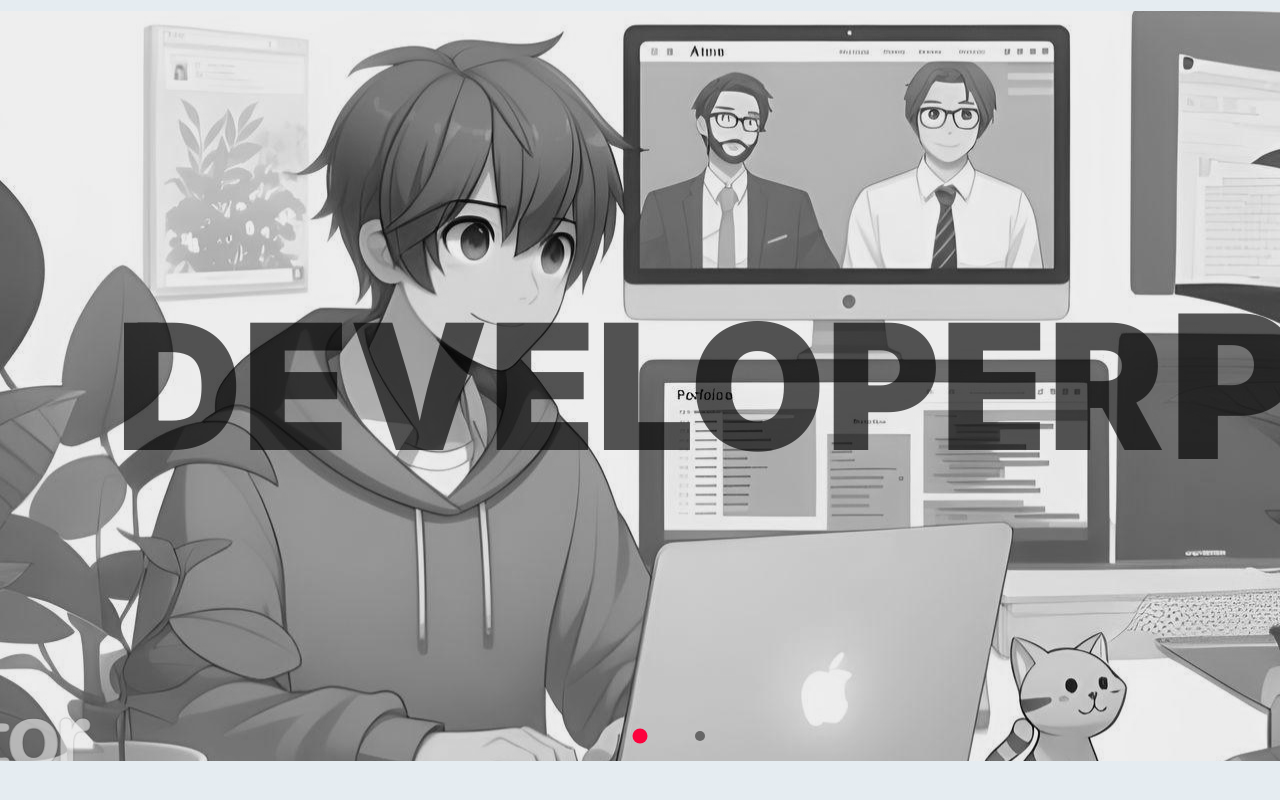
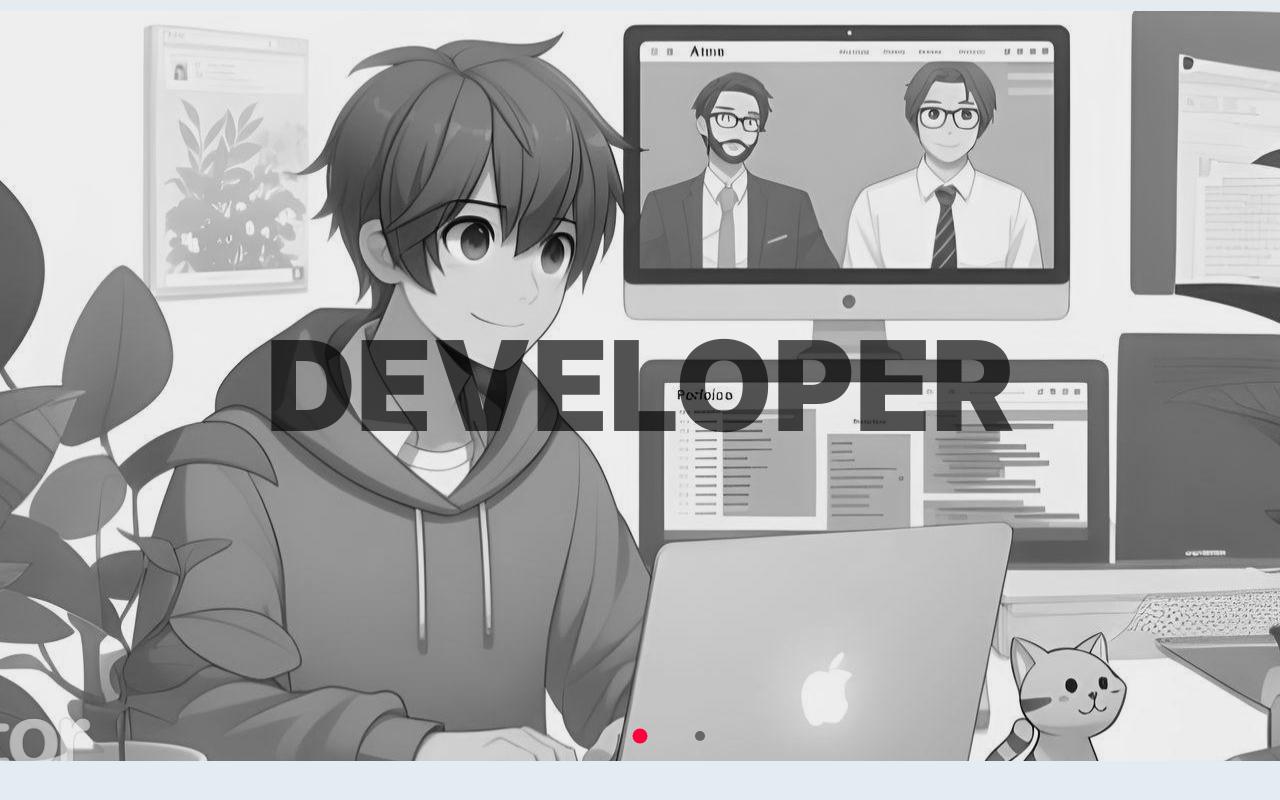
Before and after one commit to mabdelou/Portfolio, a Next.js app in the folder frontend/: page / in a window 1280 px wide. Shown: the part 839-1639 px from the top of the page. Built offline with nearby package versions, Linux system fonts and the light colour scheme.

Commit message:
final modifation at home part
Day-8 14:26 PM

```diff
--- a/frontend/app/Page/Home/Home.tsx
+++ b/frontend/app/Page/Home/Home.tsx
@@ -54,17 +54,17 @@ export default function Home() {
     <div className="relative ">
       <div id="home_scroll" className="relative flex w-[300vw] h-[calc(100vh-50px)] bg-[#E5ECF1]">
         <div className="relative bg-center bg-no-repeat bg-[url('/photo_of_designer_no_color.png')] w-[100vw] h-[calc(100vh-50px)]">
-          <p className="absolute opacity-65 text-black right-1/2 top-1/2  transform -translate-y-1/2  translate-x-1/2 text-[50px] sm:text-[150px] md:text-[175px]  font-black">
+          <p className="absolute opacity-65 text-black right-1/2 top-1/2  transform -translate-y-1/2  translate-x-1/2 text-[50px] sm:text-[75px] md:text-[100px] lg:text-[125px] xl-[150px] 2xl-[150px] font-black">
             DESIGNER
           </p>
         </div>
         <div className="relative bg-center bg-no-repeat bg-[url('/photo_of_devleoper_no_color.png')] w-[100vw] h-[calc(100vh-50px)]">
-          <p className="absolute opacity-65 text-black right-1/2 top-1/2  transform -translate-y-1/2  translate-x-1/2 text-[50px] sm:text-[150px] md:text-[175px]  font-black">
+          <p className="absolute opacity-65 text-black right-1/2 top-1/2  transform -translate-y-1/2  translate-x-1/2 text-[50px] sm:text-[75px] md:text-[100px] lg:text-[125px] xl-[150px] 2xl-[150px] font-black">
             DEVELOPER
           </p>
         </div>
         <div className="relative bg-center bg-no-repeat bg-[url('/photo_of_programmer_no_color.png')] w-[100vw] h-[calc(100vh-50px)]">
-          <p className="absolute opacity-65 text-black right-1/2 top-1/2  transform -translate-y-1/2  translate-x-1/2  text-[50px] sm:text-[100px] md:text-[150px] lg:text-[200px]  font-black">
+          <p className="absolute opacity-65 text-black right-1/2 top-1/2  transform -translate-y-1/2  translate-x-1/2  text-[50px] sm:text-[75px] md:text-[100px] lg:text-[125px] xl-[150px] 2xl-[150px] font-black">
             PROGRAMMER
           </p>
         </div>
```
